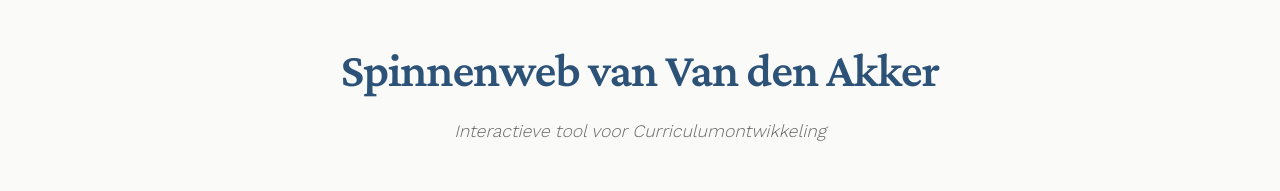
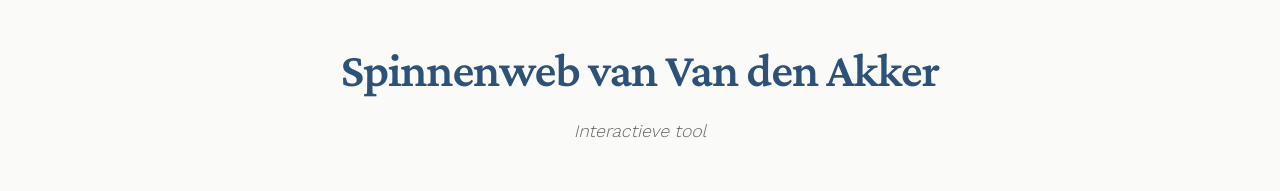
Before and after one commit to juriaan96/juriaan96.github.io, a plain HTML site: page index.html in a window 1280 px wide. Shown: the top 191 px of the page. Drawn offline with nearby package versions, Linux system fonts and the light colour scheme.

Commit message:
Shorten subtitle in index.html

```diff
--- a/index.html
+++ b/index.html
@@ -578,7 +578,7 @@
         <!-- Header -->
         <header role="banner">
             <h1>Spinnenweb van Van den Akker</h1>
-            <p class="subtitle">Interactieve tool voor Curriculumontwikkeling</p>
+            <p class="subtitle">Interactieve tool</p>
         </header>
 
         <!-- Visie Sectie (Centrum van het Spinnenweb) -->
```
